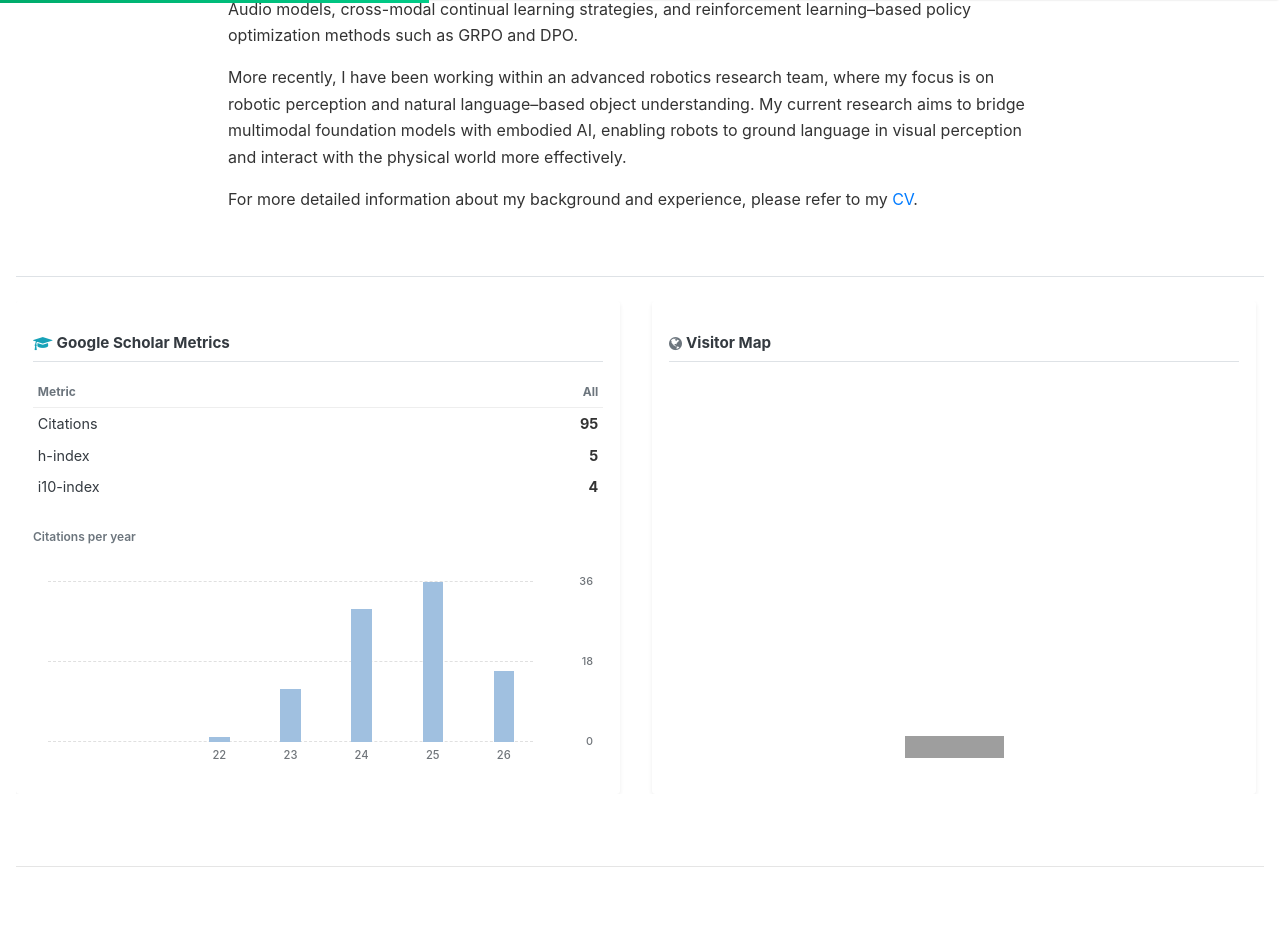
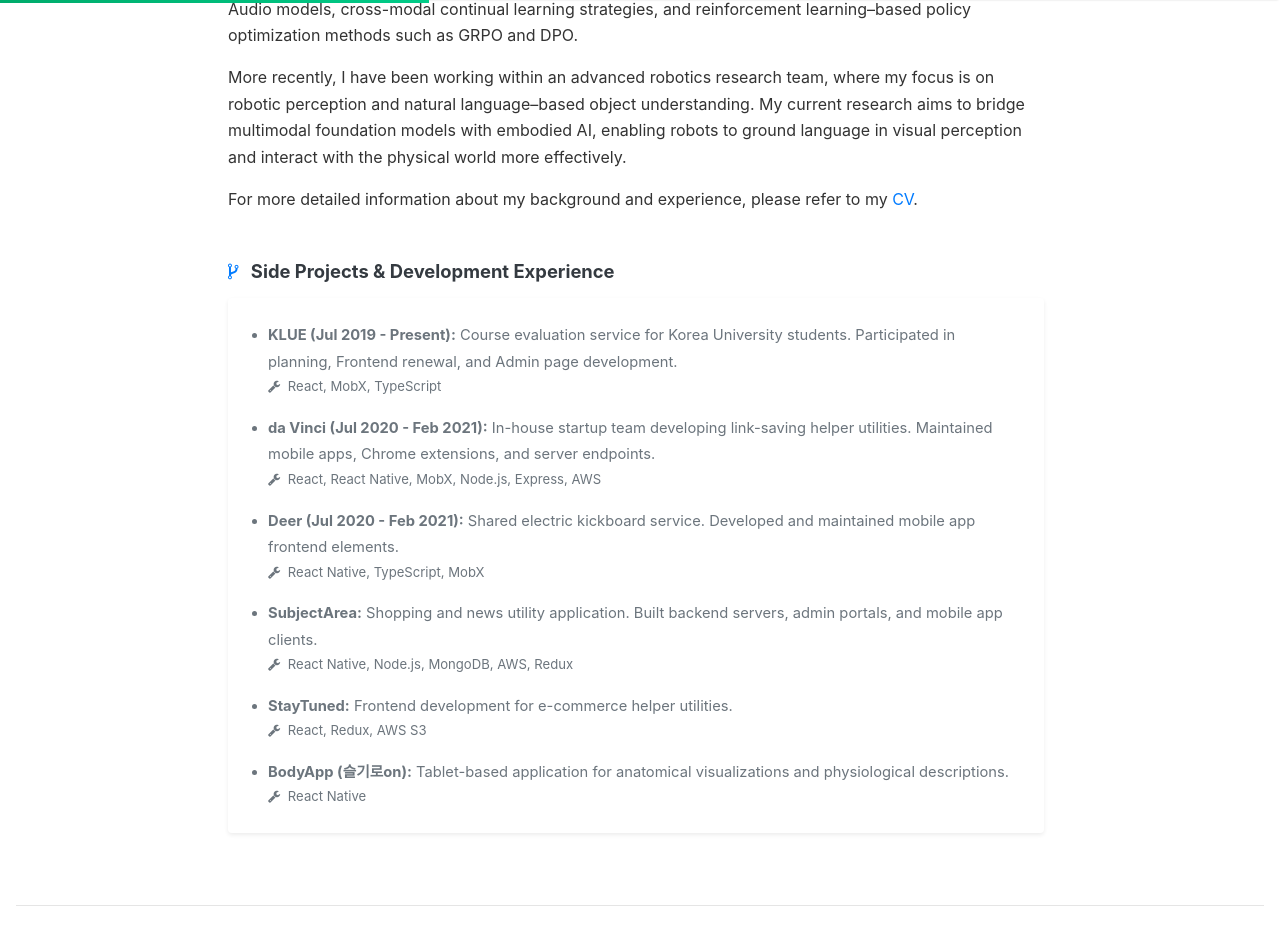
Before and after one commit to KyungMinJin/KyungMinJin.github.io, a Jekyll site: the page built from _pages/about.md, in a window 1280 px wide and 1400 px high, scrolled down 525 px. Shown: the top 934 px of the window. Built offline with Jekyll 4.4.1, drawn with Linux system fonts in a browser that asks for light colours; nearby versions of some CDN libraries; comment, search, counter and statistics services are not loaded; some of the changed text lies outside the part shown; grey boxes are pictures that could not be loaded.

Commit message:
feat: add project extraction script and update site configuration and layout components

```diff
--- a/_config.yml
+++ b/_config.yml
@@ -62,7 +62,7 @@
 # Visitor Map Configuration (uses MapMyVisitors Globe or Flag Counter Map)
 visitor_map:
   enabled: true
-  provider: "mapmyvisitors" # Options: "mapmyvisitors", "flagcounter"
+  provider: "flagcounter" # Options: "mapmyvisitors", "flagcounter"
   id: "9eb21ToeLcW-U0-8JHvw2mkrWsphlIjdIqa45yyfh-c"
   link_url: "https://info.flagcounter.com/xWZw"
   image_url: "https://s01.flagcounter.com/map/xWZw/size_m/txt_000000/border_CCCCCC/pageviews_0/viewers_0/flags_0/"
--- a/_pages/about.md
+++ b/_pages/about.md
@@ -20,6 +20,37 @@
     <p>More recently, I have been working within an advanced robotics research team, where my focus is on robotic perception and natural language–based object understanding. My current research aims to bridge multimodal foundation models with embodied AI, enabling robots to ground language in visual perception and interact with the physical world more effectively. </p>
 
     <p>For more detailed information about my background and experience, please refer to my <a target="_blank" href="https://kyungminjin.github.io/CV.pdf" rel="noopener noreferrer">CV</a>.</p>
+
+    <!-- Side Projects & Development Experience -->
+    <h4 class="font-weight-bold text-dark mt-5 mb-3"><i class="fa fa-code-fork text-primary mr-2"></i> Side Projects & Development Experience</h4>
+    <div class="card shadow-sm border-0 p-4 bg-white mb-4">
+        <ul class="pl-3 text-muted mb-0" style="line-height: 1.8; font-size: 0.92rem;">
+            <li class="mb-3">
+                <strong>KLUE (Jul 2019 - Present):</strong> Course evaluation service for Korea University students. Participated in planning, Frontend renewal, and Admin page development.
+                <div class="text-secondary" style="font-size: 0.82rem;"><i class="fa fa-wrench mr-1"></i> React, MobX, TypeScript</div>
+            </li>
+            <li class="mb-3">
+                <strong>da Vinci (Jul 2020 - Feb 2021):</strong> In-house startup team developing link-saving helper utilities. Maintained mobile apps, Chrome extensions, and server endpoints.
+                <div class="text-secondary" style="font-size: 0.82rem;"><i class="fa fa-wrench mr-1"></i> React, React Native, MobX, Node.js, Express, AWS</div>
+            </li>
+            <li class="mb-3">
+                <strong>Deer (Jul 2020 - Feb 2021):</strong> Shared electric kickboard service. Developed and maintained mobile app frontend elements.
+                <div class="text-secondary" style="font-size: 0.82rem;"><i class="fa fa-wrench mr-1"></i> React Native, TypeScript, MobX</div>
+            </li>
+            <li class="mb-3">
+                <strong>SubjectArea:</strong> Shopping and news utility application. Built backend servers, admin portals, and mobile app clients.
+                <div class="text-secondary" style="font-size: 0.82rem;"><i class="fa fa-wrench mr-1"></i> React Native, Node.js, MongoDB, AWS, Redux</div>
+            </li>
+            <li class="mb-3">
+                <strong>StayTuned:</strong> Frontend development for e-commerce helper utilities.
+                <div class="text-secondary" style="font-size: 0.82rem;"><i class="fa fa-wrench mr-1"></i> React, Redux, AWS S3</div>
+            </li>
+            <li>
+                <strong>BodyApp (슬기로on):</strong> Tablet-based application for anatomical visualizations and physiological descriptions.
+                <div class="text-secondary" style="font-size: 0.82rem;"><i class="fa fa-wrench mr-1"></i> React Native</div>
+            </li>
+        </ul>
+    </div>
 </div>
 
 <div class="lang-ko">
@@ -34,188 +65,41 @@
     <p>최근에는 로봇 선행 연구 조직에서 로봇 인지 및 자연어 기반 객체 이해 기술을 연구하고 있으며, 멀티모달 파운데이션 모델과 Embodied 인공지능(Embodied AI)을 연결해 로봇이 시각 정보를 언어적으로 이해하고 물리적 환경과 효과적으로 상호작용할 수 있도록 하는 것을 목표로 하고 있습니다.</p>
 
     <p>더 자세한 경력은 <a target="_blank" href="https://kyungminjin.github.io/CV.pdf">이력서(CV)</a>를 참고해주세요.</p>
+
+    <!-- Side Projects & Development Experience -->
+    <h4 class="font-weight-bold text-dark mt-5 mb-3"><i class="fa fa-code-fork text-primary mr-2"></i> 기타 프로젝트 및 개발 경험</h4>
+    <div class="card shadow-sm border-0 p-4 bg-white mb-4">
+        <ul class="pl-3 text-muted mb-0" style="line-height: 1.8; font-size: 0.92rem;">
+            <li class="mb-3">
+                <strong>KLUE (2019.07 - 현재):</strong> 고려대학교 강의 평가 서비스. 기획, 프론트엔드 리뉴얼 및 관리자(어드민) 페이지 개발을 담당하고 있습니다.
+                <div class="text-secondary" style="font-size: 0.82rem;"><i class="fa fa-wrench mr-1"></i> React, MobX, TypeScript</div>
+            </li>
+            <li class="mb-3">
+                <strong>da Vinci (2020.07 - 2021.02):</strong> 링크 수집 서비스 사내 스타트업. 크롬 확장 프로그램 및 모바일 앱 프론트엔드, API 백엔드 서버 개발에 참여했습니다.
+                <div class="text-secondary" style="font-size: 0.82rem;"><i class="fa fa-wrench mr-1"></i> React, React Native, MobX, Node.js, Express, AWS</div>
+            </li>
+            <li class="mb-3">
+                <strong>Deer (2020.07 - 2021.02):</strong> 전동 킥보드 공유 서비스 디어(Deer) 모바일 앱 프론트엔드 파트너 개발에 참여했습니다.
+                <div class="text-secondary" style="font-size: 0.82rem;"><i class="fa fa-wrench mr-1"></i> React Native, TypeScript, MobX</div>
+            </li>
+            <li class="mb-3">
+                <strong>SubjectArea:</strong> 쇼핑 및 뉴스 관련 애플리케이션 개발. 어드민 페이지, 백엔드 서버 및 모바일 클라이언트를 구축했습니다.
+                <div class="text-secondary" style="font-size: 0.82rem;"><i class="fa fa-wrench mr-1"></i> React Native, Node.js, MongoDB, AWS, Redux</div>
+            </li>
+            <li class="mb-3">
+                <strong>StayTuned:</strong> 커머스 플랫폼 툴의 프론트엔드 웹 서비스 구축.
+                <div class="text-secondary" style="font-size: 0.82rem;"><i class="fa fa-wrench mr-1"></i> React, Redux, AWS S3</div>
+            </li>
+            <li>
+                <strong>슬기로on:</strong> 태블릿 기반 신체 구조도 시각화 및 설명 교육용 앱.
+                <div class="text-secondary" style="font-size: 0.82rem;"><i class="fa fa-wrench mr-1"></i> React Native</div>
+            </li>
+        </ul>
+    </div>
 </div>
 
 </div> <!-- col-md-8 끝 -->
 </div> <!-- row 끝 (소개 Row) -->
-
-<div class="row mt-5 pt-4 border-top justify-content-center">
-<div class="col-md-6 mb-4">
-
-<!-- Google Scholar Metrics & Citation Graph -->
-<div class="card glass-card border shadow-sm p-3 pt-2 pb-2 bg-white h-100">
-    <h6 class="font-weight-bold text-dark border-bottom pb-2 mb-3 d-flex align-items-center" style="white-space:nowrap; flex-wrap:nowrap;">
-        <i class="fa fa-graduation-cap text-info mr-1" style="flex-shrink:0;"></i>
-        <span class="lang-en">Google Scholar Metrics</span>
-        <span class="lang-ko">구글 스콜라 지표</span>
-    </h6>
-    {% assign s_data = site.data.scholar %}
-    <table class="table table-sm table-borderless mb-3" style="font-size: 0.9rem;">
-        <thead>
-            <tr class="text-secondary" style="font-size: 0.75rem; border-bottom: 1px solid #eee;">
-                <th>
-                    <span class="lang-en">Metric</span>
-                    <span class="lang-ko">지표</span>
-                </th>
-                <th class="text-right">
-                    <span class="lang-en">All</span>
-                    <span class="lang-ko">전체</span>
-                </th>
-            </tr>
-        </thead>
-        <tbody>
-            <tr>
-                <td class="text-dark py-1">
-                    <span class="lang-en">Citations</span>
-                    <span class="lang-ko">인용 횟수</span>
-                </td>
-                <td class="text-right font-weight-bold py-1">{{ s_data.citations }}</td>
-            </tr>
-            <tr>
-                <td class="text-dark py-1">h-index</td>
-                <td class="text-right font-weight-bold py-1">{{ s_data.h_index }}</td>
-            </tr>
-            <tr>
-                <td class="text-dark py-1">i10-index</td>
-                <td class="text-right font-weight-bold py-1">{{ s_data.i10_index }}</td>
-            </tr>
-        </tbody>
-    </table>
-
-    <div class="scholar-graph-container mt-2">
-        <div class="scholar-graph-title text-secondary mb-2" style="font-size: 0.75rem; font-weight: 600;">
-            <span class="lang-en">Citations per year</span>
-            <span class="lang-ko">연도별 인용 횟수</span>
-        </div>
-
-        {% assign max_cites = 1 %}
-        {% for item in s_data.graph %}
-            {% if item.citations > max_cites %}
-                {% assign max_cites = item.citations %}
-            {% endif %}
-        {% endfor %}
-
-        <div class="scholar-graph">
-            <!-- Y-axis Guidelines & Labels -->
-            <div class="scholar-y-line" style="bottom: 160px;"></div>
-            <span class="scholar-y-label" style="bottom: 160px;">{{ max_cites }}</span>
-
-            {% assign mid_cites = max_cites | divided_by: 2 %}
-            <div class="scholar-y-line" style="bottom: 80px;"></div>
-            <span class="scholar-y-label" style="bottom: 80px;">{{ mid_cites }}</span>
-
-            <div class="scholar-y-line" style="bottom: 0px;"></div>
-            <span class="scholar-y-label" style="bottom: 0px;">0</span>
-
-            {% for item in s_data.graph %}
-                {% assign bar_height = item.citations | times: 160 | divided_by: max_cites %}
-                {% if item.citations > 0 and bar_height < 5 %}
-                    {% assign bar_height = 5 %}
-                {% endif %}
-                <div class="scholar-bar-wrapper">
-                    <span class="scholar-value">{{ item.citations }}</span>
-                    <div class="scholar-bar" style="height: {{ bar_height }}px;"
-                         data-tooltip="{{ item.full_year }}: {{ item.citations }} citations"
-                         title="{{ item.full_year }}: {{ item.citations }} citations"></div>
-                    <span class="scholar-year">
-                        {% if item.citations > 0 %}
-                            {{ item.year }}
-                        {% else %}
-                            &nbsp;
-                        {% endif %}
-                    </span>
-                </div>
-            {% endfor %}
-        </div>
-    </div>
-</div>
-
-</div>
-
-<div class="col-md-6 mb-4 text-center">
-
-<!-- Visitor Analytics Widget -->
-<div class="card glass-card border shadow-sm p-3 pt-2 pb-2 bg-white h-100 d-flex flex-column justify-content-between">
-    <h6 class="font-weight-bold text-dark border-bottom pb-2 mb-3 text-left d-flex align-items-center" style="white-space:nowrap; flex-wrap:nowrap;">
-        <i class="fa fa-globe text-secondary mr-1" style="flex-shrink:0;"></i>
-        <span class="lang-en">Visitor Map</span>
-        <span class="lang-ko">방문자 분포 지도</span>
-    </h6>
-    <div class="visitor-map-container"
-        style="min-height: 150px; display: flex; align-items: center; justify-content: center; overflow: hidden;">
-        {% if site.visitor_map.provider == 'mapmyvisitors' %}
-            <script type="text/javascript" id="mapmyvisitors" src="https://mapmyvisitors.com/map.js?cl=080808&amp;w=a&amp;t=tt&amp;d={{ site.visitor_map.id }}&amp;co=ffffff&amp;ct=808080&amp;cmo=3acc3a&amp;cmn=ff5353" async defer></script>
-        {% else %}
-            <a href="{{ site.visitor_map.link_url }}" title="Visit tracker" target="_blank" rel="noopener noreferrer" style="width: 100%;">
-                <img src="{{ site.visitor_map.image_url }}" alt="Visitor Map" referrerpolicy="no-referrer"
-                    class="visitor-map-img"
-                    style="max-width: 100%; height: auto; border-radius: 8px;"
-                    onerror="this.onerror=null; this.closest('.visitor-map-container').style.display='none';" />
-            </a>
-        {% endif %}
-    </div>
-    <div class="mt-3">
-        <img src="https://visitor-badge.laobi.icu/badge?page_id=kyungminjin.github.io&title=Total+Visits&color=4a777a" alt="Total Visits" style="border-radius: 4px; max-height: 22px; height: auto;"/>
-    </div>
-</div>
-
-</div>
-</div>
-
-<!-- Awards & Activities Section -->
-<hr class="my-5">
-
-<div class="row">
-    <div class="col-md-12">
-        <h5 class="font-weight-bold text-dark mb-3">
-            <i class="fa fa-trophy text-warning"></i>
-            <span class="lang-en"> Awards &amp; Activities</span>
-            <span class="lang-ko"> 수상 및 활동</span>
-        </h5>
-        <div class="row">
-
-            <div class="col-md-6 mb-3">
-                <div class="card border shadow-sm p-3 h-100">
-                    <div class="d-flex align-items-start">
-                        <span class="badge badge-warning mr-3 mt-1" style="font-size:0.8rem; white-space:nowrap;">대상 / Grand Prize</span>
-                        <div>
-                            <strong class="text-dark d-block">
-                                <span class="lang-en">2021 Miso AI Model Development Challenge</span>
-                                <span class="lang-ko">2021 미소 인공지능 모델 개발 챌린지</span>
-                            </strong>
-                            <span class="text-muted" style="font-size:0.88rem;">
-                                <span class="lang-en">Infant Behavior Video Data Track</span>
-                                <span class="lang-ko">영유아 행동 영상 데이터 부문</span>
-                            </span>
-                            <div class="text-secondary mt-1" style="font-size:0.8rem;">
-                                <span class="lang-en">Supported by Ministry of Science and ICT (MSIT), NIA, Miso Information Technology</span>
-                                <span class="lang-ko">과학기술정보통신부, 한국지능정보사회진흥원 지원 · ㈜미소정보기술 주최</span>
-                            </div>
-                            <div class="text-muted mt-1" style="font-size:0.8rem;">2021</div>
-                        </div>
-                    </div>
-                </div>
-            </div>
-
-            <div class="col-md-6 mb-3">
-                <div class="card border shadow-sm p-3 h-100">
-                    <div class="d-flex align-items-start">
-                        <span class="badge badge-secondary mr-3 mt-1" style="font-size:0.8rem; white-space:nowrap;">장려상 / Encouragement</span>
-                        <div>
-                            <strong class="text-dark d-block">
-                                <span class="lang-en">KU 2020 Smart Campus Datathon</span>
-                                <span class="lang-ko">KU 2020 스마트캠퍼스 데이터톤</span>
-                            </strong>
-                            <span class="text-muted" style="font-size:0.88rem;">Korea University</span>
-                            <div class="text-muted mt-1" style="font-size:0.8rem;">2020</div>
-                        </div>
-                    </div>
-                </div>
-            </div>
-
-        </div>
-    </div>
-</div>
 
 <!-- Collapsible PDF CV Viewer -->
 <hr class="my-5">
--- a/index.html
+++ b/index.html
@@ -2,8 +2,6 @@
 layout: default
 title: Home
 ---
-
-{% if page.url == "/" or page.url == "/index.html" %}
 
 <!-- 2-Column Content Layout -->
 <div class="row">
@@ -988,7 +986,6 @@
 </div> <!-- Right Column 끝 -->
 </div> <!-- row 끝 (Main Content Row) -->
 
-{% endif %}
 
 <!-- Style & Script -->
 <style>
```
Also changed, not shown: scripts/extract_projects.py (added, +46 -0 lines), 2 other files.
